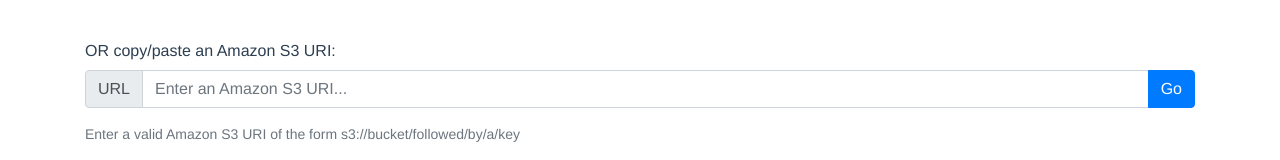
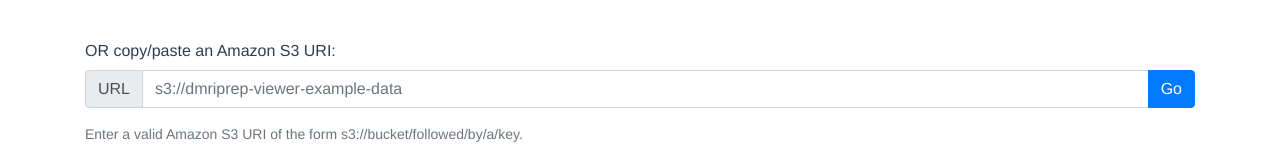
Before and after one commit to nipreps/dmriprep-viewer, a Vue app: page /#/ in a window 1280 px wide. Shown: the part 461-621 px from the top of the page. Built offline with nearby package versions, Linux system fonts and the light colour scheme.

Commit message:
Put example data s3 bucket as placeholder text

```diff
--- a/src/components/LandingPage.vue
+++ b/src/components/LandingPage.vue
@@ -25,13 +25,13 @@
 
       <b-form-group
         label="OR copy/paste an Amazon S3 URI:"
-        description="Enter a valid Amazon S3 URI of the form s3://bucket/followed/by/a/key"
+        description="Enter a valid Amazon S3 URI of the form s3://bucket/followed/by/a/key."
         class="mt-5 text-left"
       >
         <b-input-group size="md" class="mb-3" prepend="URL">
           <b-form-input
             v-model="url"
-            placeholder="Enter an Amazon S3 URI..."
+            placeholder="s3://dmriprep-viewer-example-data"
             @keyup.enter="navigate"
           />
           <b-input-group-append>
```
